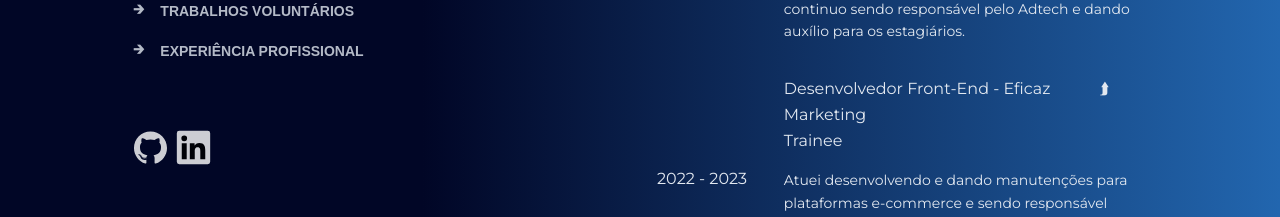
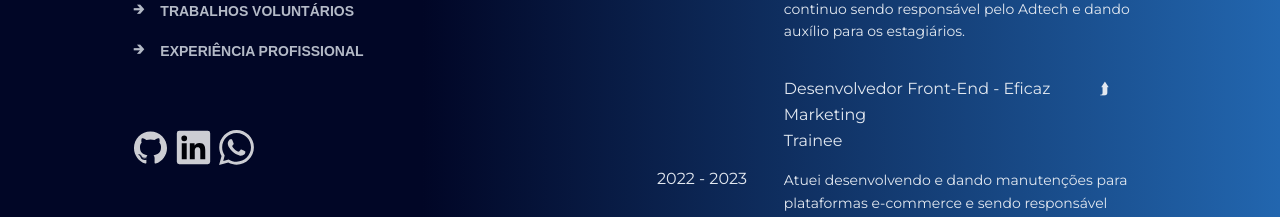
Before and after one commit to LuisFelipeMod/portfolio-antigo, a Next.js app: page /curriculum in a window 1280 px wide. Shown: the part 800-1017 px from the top of the page. Built offline with nearby package versions, Linux system fonts and the light colour scheme.

Commit message:
feat: whatsapp contact

```diff
--- a/components/socialMedias.js
+++ b/components/socialMedias.js
@@ -26,6 +26,9 @@
             <Link href="https://www.linkedin.com/in/luisfelipegm/">
                 <svg viewBox="0 0 128 128"><path fill="#fff" d="M116 3H12a8.91 8.91 0 00-9 8.8v104.42a8.91 8.91 0 009 8.78h104a8.93 8.93 0 009-8.81V11.77A8.93 8.93 0 00116 3z"></path><path fill="" d="M21.06 48.73h18.11V107H21.06zm9.06-29a10.5 10.5 0 11-10.5 10.49 10.5 10.5 0 0110.5-10.49M50.53 48.73h17.36v8h.24c2.42-4.58 8.32-9.41 17.13-9.41C103.6 47.28 107 59.35 107 75v32H88.89V78.65c0-6.75-.12-15.44-9.41-15.44s-10.87 7.36-10.87 15V107H50.53z"></path></svg>
             </Link>
+            <Link href="https://api.whatsapp.com/send?phone=5514998084367">
+                <svg xmlns="http://www.w3.org/2000/svg" width="24" height="24" fill="#fff" viewBox="0 0 24 24"><path d="M.057 24l1.687-6.163c-1.041-1.804-1.588-3.849-1.587-5.946.003-6.556 5.338-11.891 11.893-11.891 3.181.001 6.167 1.24 8.413 3.488 2.245 2.248 3.481 5.236 3.48 8.414-.003 6.557-5.338 11.892-11.893 11.892-1.99-.001-3.951-.5-5.688-1.448l-6.305 1.654zm6.597-3.807c1.676.995 3.276 1.591 5.392 1.592 5.448 0 9.886-4.434 9.889-9.885.002-5.462-4.415-9.89-9.881-9.892-5.452 0-9.887 4.434-9.889 9.884-.001 2.225.651 3.891 1.746 5.634l-.999 3.648 3.742-.981zm11.387-5.464c-.074-.124-.272-.198-.57-.347-.297-.149-1.758-.868-2.031-.967-.272-.099-.47-.149-.669.149-.198.297-.768.967-.941 1.165-.173.198-.347.223-.644.074-.297-.149-1.255-.462-2.39-1.475-.883-.788-1.48-1.761-1.653-2.059-.173-.297-.018-.458.13-.606.134-.133.297-.347.446-.521.151-.172.2-.296.3-.495.099-.198.05-.372-.025-.521-.075-.148-.669-1.611-.916-2.206-.242-.579-.487-.501-.669-.51l-.57-.01c-.198 0-.52.074-.792.372s-1.04 1.016-1.04 2.479 1.065 2.876 1.213 3.074c.149.198 2.095 3.2 5.076 4.487.709.306 1.263.489 1.694.626.712.226 1.36.194 1.872.118.571-.085 1.758-.719 2.006-1.413.248-.695.248-1.29.173-1.414z"/></svg>
+            </Link>
         </motion.div>
     )
 }
```
